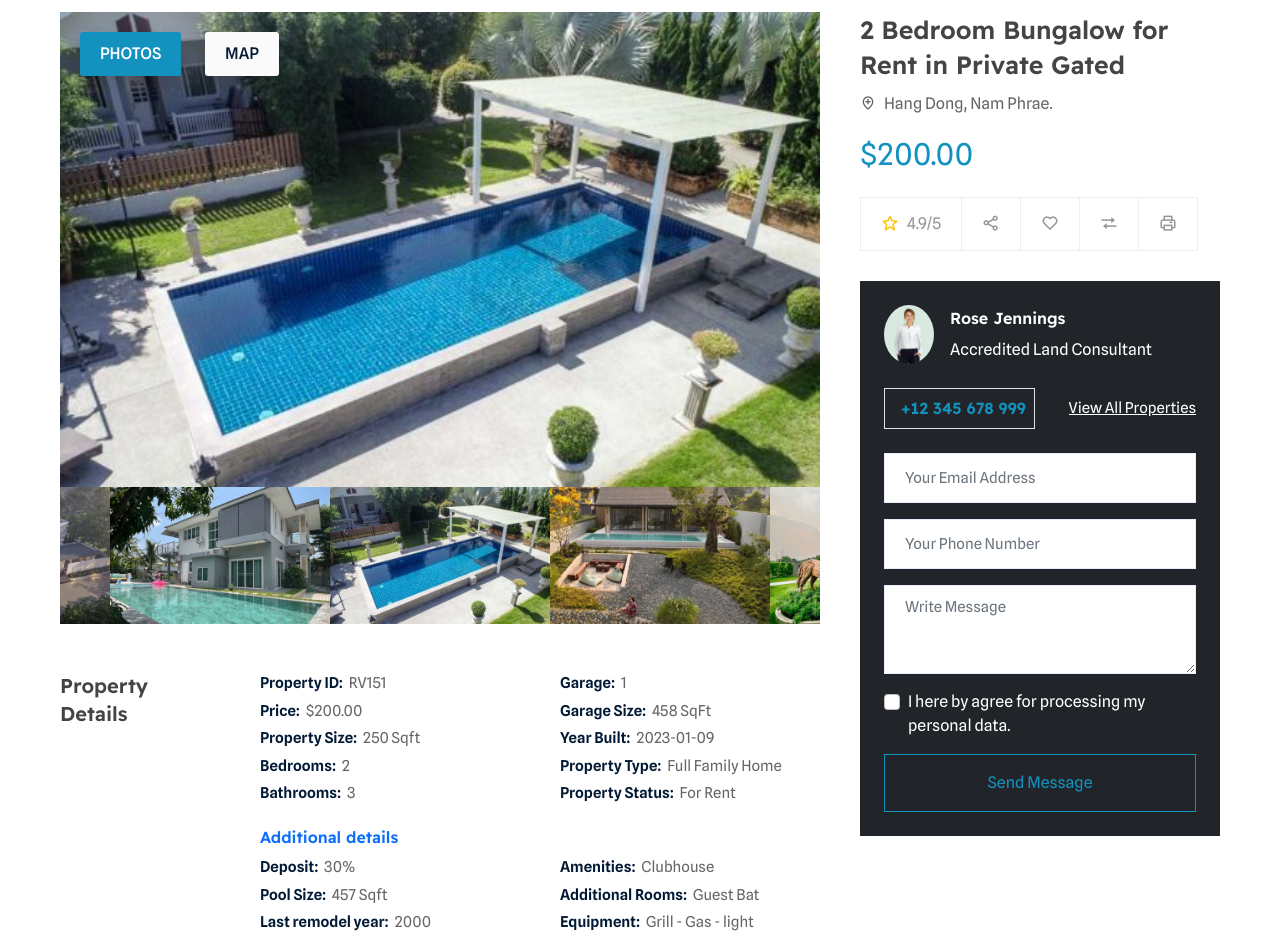
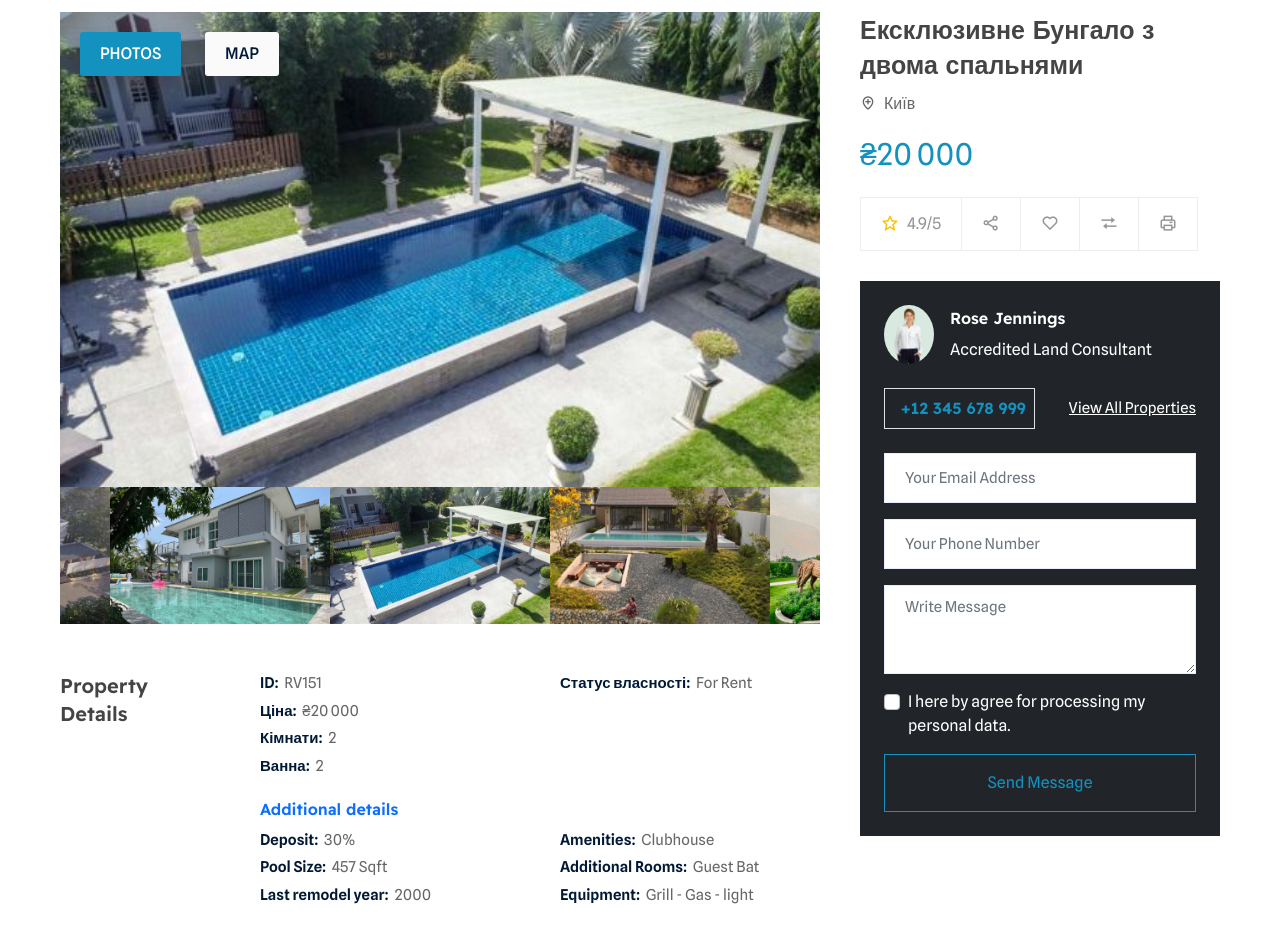
Before and after one commit to ElyaShvd/agency_home, a plain HTML site: page properties-details.html in a window 1280 px wide. Shown: the part 300-1242 px from the top of the page. Drawn offline with Linux system fonts and the light colour scheme; some icons are missing.

Commit message:
adding styles

```diff
--- a/properties-details.html
+++ b/properties-details.html
@@ -324,11 +324,11 @@
                             <div class="col-lg-4 mb-5 mb-lg-0 order-lg-2">
                                 <div class="sticky-top">
                                     <div data-aos="fade-up" data-aos-duration="1200" class="mb-4">
-                                        <h3 class="title">2 Bedroom Bungalow for Rent in Private Gated</h3>
+                                        <h3 class="title">Ексклюзивне Бунгало з двома спальнями</h3>
                                         <span class="d-block mb-3">
-                                            <i class="bx bx-location-plus pe-2"></i>Hang Dong, Nam Phrae.
+                                            <i class="bx bx-location-plus pe-2"></i>Київ
                                         </span>
-                                        <span class="price d-block">$200.00</span>
+                                        <span class="price d-block">₴20 000</span>
                                         <ul class="property-detail-meta list-unstyled ">
                                             <li>
                                                 <a href="#">
@@ -466,20 +466,17 @@
                                             <div class="row mb-3">
                                                 <div class="col-sm-6">
                                                     <ul class="property-list list-unstyled">
-                                                        <li><b>Property ID:</b> RV151</li>
-                                                        <li><b>Price:</b> $200.00</li>
-                                                        <li><b>Property Size:</b> 250 Sqft</li>
-                                                        <li><b>Bedrooms:</b> 2</li>
-                                                        <li><b>Bathrooms:</b> 3</li>
+                                                        <li><b> ID:</b> RV151</li>
+                                                        <li><b>Ціна:</b> ₴20 000</li>
+                                                        <li><b>Кімнати:</b> 2</li>
+                                                        <li><b>Ванна:</b> 2</li>
                                                     </ul>
                                                 </div>
                                                 <div class="col-sm-6">
                                                     <ul class="property-list list-unstyled">
-                                                       <li><b>Garage:</b> 1</li>
-                                                       <li><b>Garage Size:</b> 458 SqFt</li>
-                                                       <li><b>Year Built:</b> 2023-01-09</li>
-                                                       <li><b>Property Type:</b> Full  Family Home</li>
-                                                       <li><b>Property Status:</b> For Rent</li>
+
+
+                                                       <li><b>Статус власності:</b> For Rent</li>
                                                     </ul>
                                                 </div>
                                             </div>
```
